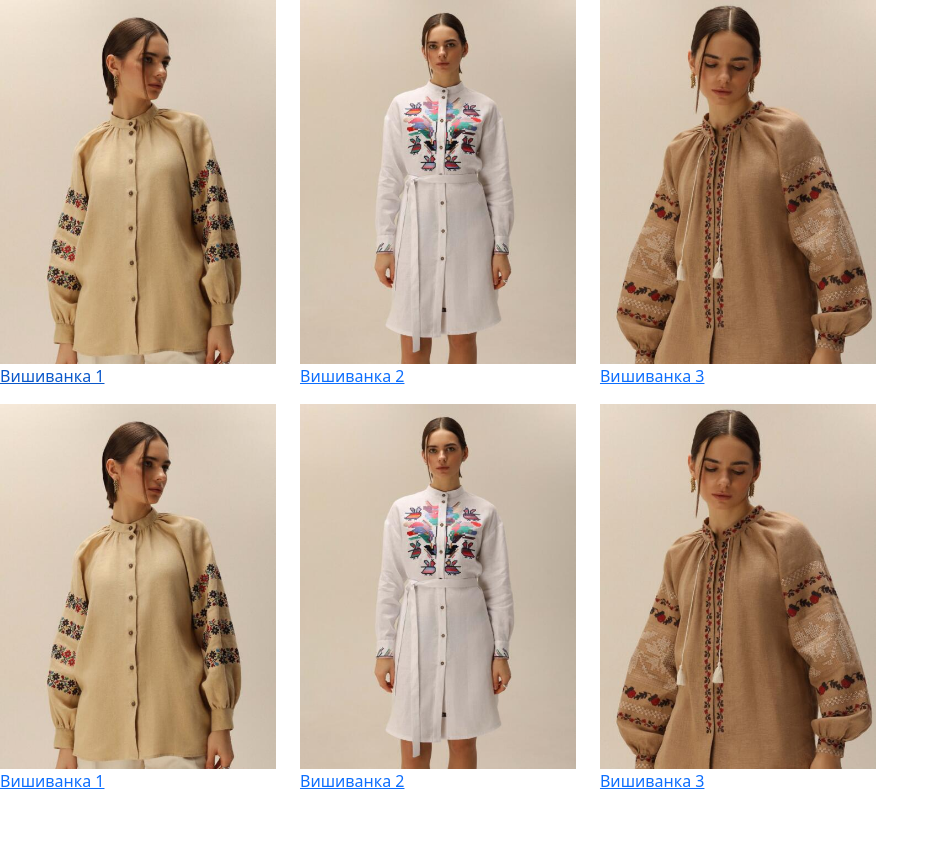
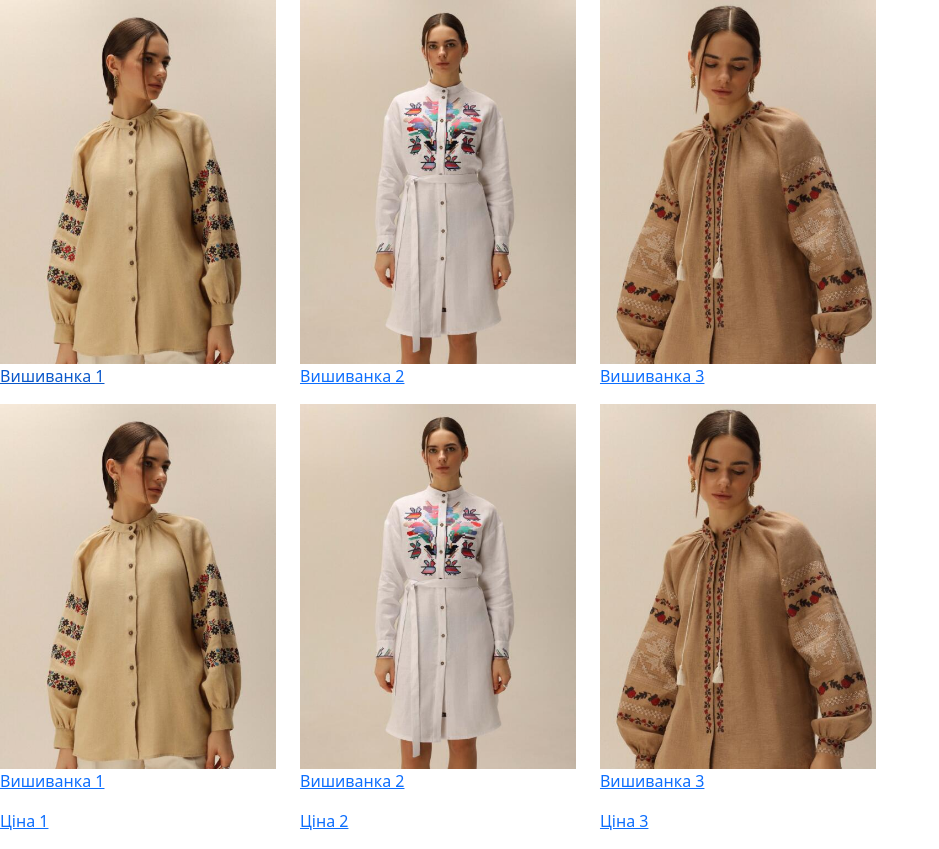
Before and after one commit to IrynaShkolna/first-projects, a plain HTML site: page index.html in a window 1280 px wide. Shown: the whole page, without its empty margins (0-939 px from the left). Before the commit the page ends 809 px from the top, so only its background shows below. Drawn offline with nearby package versions, Linux system fonts and the light colour scheme.

Commit message:
Додала ціни

```diff
--- a/index.html
+++ b/index.html
@@ -51,6 +51,7 @@
             <img src="./img/img1.jpg" alt="Lights" class="item-img">
             <div class="caption">
               <p>Вишиванка 1</p>
+              <p>Ціна 1</p>
             </div>
           </a>
         </div>
@@ -61,6 +62,7 @@
             <img src="./img/img2.jpg" alt="Nature" class="item-img">
             <div class="caption">
               <p>Вишиванка 2</p>
+              <p>Ціна 2</p>
             </div>
           </a>
         </div>
@@ -71,6 +73,7 @@
             <img src="./img/img3.jpg" alt="Fjords" class="item-img">
             <div class="caption">
               <p>Вишиванка 3</p>
+              <p>Ціна 3</p>
             </div>
           </a>
         </div>
@@ -78,5 +81,3 @@
     </div>
   </div>
 </body>
-
-</html>
```
